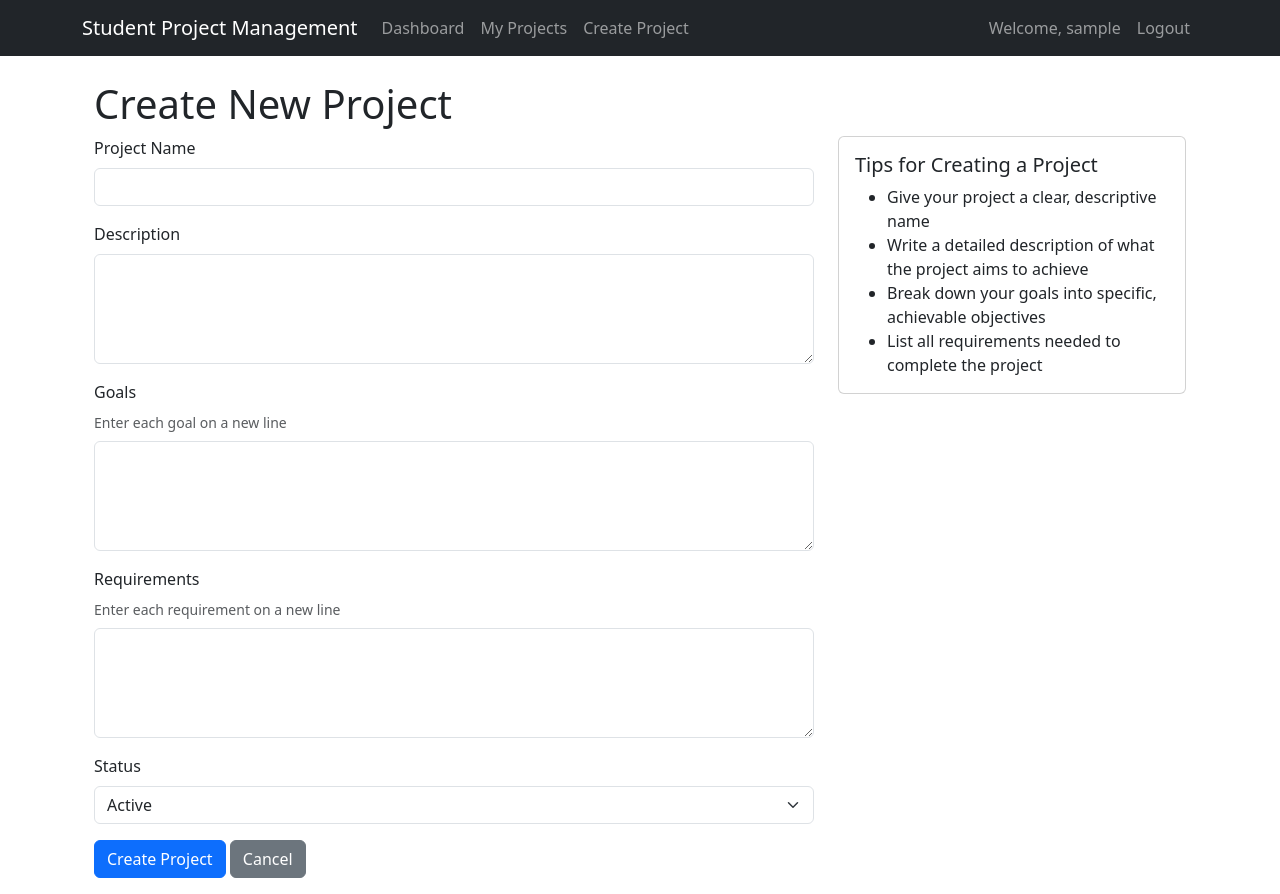
After one commit to ritz541/stuproman, a Flask app: page /projects/create in a window 1280 px wide. The commit adds this page. Run offline with Flask 3, Linux system fonts and the light colour scheme; the visitor is signed in with stand-in values (Sample User, id 1).

Commit message:
Project Creation is working.

```diff
--- a/app/__init__.py
+++ b/app/__init__.py
@@ -20,4 +20,7 @@ def create_app(config_class=Config):
     from app.main import bp as main_bp
     app.register_blueprint(main_bp)
 
+    from app.projects import bp as projects_bp
+    app.register_blueprint(projects_bp)
+
     return app
--- a/app/models.py
+++ b/app/models.py
@@ -1,6 +1,7 @@
 from flask_login import UserMixin
 from app import login_manager, mongo
 from bson import ObjectId
+from datetime import datetime
 
 class User(UserMixin):
     def __init__(self, user_data):
@@ -22,3 +23,60 @@ def load_user(id):
         return User(u)
     except:
         return None
+
+class Project:
+    def __init__(self, project_data):
+        self.id = str(project_data.get('_id'))
+        self.name = project_data.get('name')
+        self.description = project_data.get('description')
+        self.goals = project_data.get('goals', [])
+        self.requirements = project_data.get('requirements', [])
+        self.created_by = project_data.get('created_by')
+        self.created_at = project_data.get('created_at')
+        self.updated_at = project_data.get('updated_at')
+        self.status = project_data.get('status', 'active')
+        self.collaborators = project_data.get('collaborators', [])
+
+    @staticmethod
+    def create_project(name, description, goals, requirements, user_id):
+        project = {
+            'name': name,
+            'description': description,
+            'goals': goals,
+            'requirements': requirements,
+            'created_by': user_id,
+            'created_at': datetime.utcnow(),
+            'updated_at': datetime.utcnow(),
+            'status': 'active',
+            'collaborators': [user_id]
+        }
+        result = mongo.db.projects.insert_one(project)
+        return str(result.inserted_id)
+
+    @staticmethod
+    def get_project(project_id):
+        try:
+            project = mongo.db.projects.find_one({'_id': ObjectId(project_id)})
+            return Project(project) if project else None
+        except:
+            return None
+
+    @staticmethod
+    def get_user_projects(user_id):
+        projects = mongo.db.projects.find({
+            '$or': [
+                {'created_by': user_id},
+                {'collaborators': user_id}
+            ]
+        }).sort('updated_at', -1)
+        return [Project(project) for project in projects]
+
+    def update(self, data):
+        data['updated_at'] = datetime.utcnow()
+        mongo.db.projects.update_one(
+            {'_id': ObjectId(self.id)},
+            {'$set': data}
+        )
+
+    def delete(self):
+        mongo.db.projects.delete_one({'_id': ObjectId(self.id)})
--- /dev/null
+++ b/app/projects/__init__.py
@@ -0,0 +1,5 @@
+from flask import Blueprint
+
+bp = Blueprint('projects', __name__)
+
+from app.projects import routes
--- /dev/null
+++ b/app/projects/forms.py
@@ -0,0 +1,16 @@
+from flask_wtf import FlaskForm
+from wtforms import StringField, TextAreaField, FieldList, SelectField, SubmitField
+from wtforms.validators import DataRequired, Length
+
+class ProjectForm(FlaskForm):
+    name = StringField('Project Name', validators=[DataRequired(), Length(min=2, max=100)])
+    description = TextAreaField('Description', validators=[DataRequired(), Length(min=10, max=500)])
+    goals = TextAreaField('Goals', validators=[DataRequired(), Length(min=10, max=1000)])
+    requirements = TextAreaField('Requirements', validators=[DataRequired(), Length(min=10, max=1000)])
+    status = SelectField('Status', choices=[
+        ('active', 'Active'),
+        ('completed', 'Completed'),
+        ('on_hold', 'On Hold'),
+        ('cancelled', 'Cancelled')
+    ])
+    submit = SubmitField('Create Project')
--- /dev/null
+++ b/app/projects/routes.py
@@ -0,0 +1,93 @@
+from flask import render_template, redirect, url_for, flash, request
+from flask_login import login_required, current_user
+from app.projects import bp
+from app.projects.forms import ProjectForm
+from app.models import Project
+from bson import ObjectId
+
+@bp.route('/projects')
+@login_required
+def list_projects():
+    projects = Project.get_user_projects(current_user.id)
+    return render_template('projects/list.html', title='My Projects', projects=projects)
+
+@bp.route('/projects/create', methods=['GET', 'POST'])
+@login_required
+def create_project():
+    form = ProjectForm()
+    if form.validate_on_submit():
+        goals = [goal.strip() for goal in form.goals.data.split('\n') if goal.strip()]
+        requirements = [req.strip() for req in form.requirements.data.split('\n') if req.strip()]
+
+        project_id = Project.create_project(
+            name=form.name.data,
+            description=form.description.data,
+            goals=goals,
+            requirements=requirements,
+            user_id=current_user.id
+        )
+        flash('Project created successfully!', 'success')
+        return redirect(url_for('projects.view_project', project_id=project_id))
+    return render_template('projects/create.html', title='Create Project', form=form)
+
+@bp.route('/projects/<project_id>')
+@login_required
+def view_project(project_id):
+    project = Project.get_project(project_id)
+    if not project:
+        flash('Project not found.', 'error')
+        return redirect(url_for('projects.list_projects'))
+    if current_user.id not in project.collaborators:
+        flash('You do not have access to this project.', 'error')
+        return redirect(url_for('projects.list_projects'))
+    return render_template('projects/view.html', title=project.name, project=project)
+
+@bp.route('/projects/<project_id>/edit', methods=['GET', 'POST'])
+@login_required
+def edit_project(project_id):
+    project = Project.get_project(project_id)
+    if not project:
+        flash('Project not found.', 'error')
+        return redirect(url_for('projects.list_projects'))
+    if project.created_by != current_user.id:
+        flash('You do not have permission to edit this project.', 'error')
+        return redirect(url_for('projects.list_projects'))
+
+    form = ProjectForm()
+    if form.validate_on_submit():
+        goals = [goal.strip() for goal in form.goals.data.split('\n') if goal.strip()]
+        requirements = [req.strip() for req in form.requirements.data.split('\n') if req.strip()]
+
+        project.update({
+            'name': form.name.data,
+            'description': form.description.data,
+            'goals': goals,
+            'requirements': requirements,
+            'status': form.status.data
+        })
+        flash('Project updated successfully!', 'success')
+        return redirect(url_for('projects.view_project', project_id=project_id))
+
+    elif request.method == 'GET':
+        form.name.data = project.name
+        form.description.data = project.description
+        form.goals.data = '\n'.join(project.goals)
+        form.requirements.data = '\n'.join(project.requirements)
+        form.status.data = project.status
+
+    return render_template('projects/edit.html', title='Edit Project', form=form, project=project)
+
+@bp.route('/projects/<project_id>/delete', methods=['POST'])
+@login_required
+def delete_project(project_id):
+    project = Project.get_project(project_id)
+    if not project:
+        flash('Project not found.', 'error')
+        return redirect(url_for('projects.list_projects'))
+    if project.created_by != current_user.id:
+        flash('You do not have permission to delete this project.', 'error')
+        return redirect(url_for('projects.list_projects'))
+
+    project.delete()
+    flash('Project deleted successfully!', 'success')
+    return redirect(url_for('projects.list_projects'))
--- a/app/templates/base.html
+++ b/app/templates/base.html
@@ -14,10 +14,23 @@
                 <span class="navbar-toggler-icon"></span>
             </button>
             <div class="collapse navbar-collapse" id="navbarNav">
+                <ul class="navbar-nav">
+                    {% if current_user.is_authenticated %}
+                        <li class="nav-item">
+                            <a class="nav-link" href="{{ url_for('main.index') }}">Dashboard</a>
+                        </li>
+                        <li class="nav-item">
+                            <a class="nav-link" href="{{ url_for('projects.list_projects') }}">My Projects</a>
+                        </li>
+                        <li class="nav-item">
+                            <a class="nav-link" href="{{ url_for('projects.create_project') }}">Create Project</a>
+                        </li>
+                    {% endif %}
+                </ul>
                 <ul class="navbar-nav ms-auto">
                     {% if current_user.is_authenticated %}
                         <li class="nav-item">
-                            <a class="nav-link" href="{{ url_for('main.index') }}">Home</a>
+                            <span class="nav-link">Welcome, {{ current_user.username }}</span>
                         </li>
                         <li class="nav-item">
                             <a class="nav-link" href="{{ url_for('auth.logout') }}">Logout</a>
@@ -36,10 +49,12 @@
     </nav>
 
     <div class="container mt-4">
-        {% with messages = get_flashed_messages() %}
+        {% with messages = get_flashed_messages(with_categories=true) %}
             {% if messages %}
-                {% for message in messages %}
-                    <div class="alert alert-info">{{ message }}</div>
+                {% for category, message in messages %}
+                    <div class="alert alert-{{ category if category != 'message' else 'info' }}">
+                        {{ message }}
+                    </div>
                 {% endfor %}
             {% endif %}
         {% endwith %}
--- /dev/null
+++ b/app/templates/projects/create.html
@@ -0,0 +1,68 @@
+{% extends "base.html" %}
+
+{% block content %}
+<div class="container">
+    <h1>Create New Project</h1>
+    <div class="row">
+        <div class="col-md-8">
+            <form method="POST" action="{{ url_for('projects.create_project') }}">
+                {{ form.hidden_tag() }}
+                <div class="mb-3">
+                    {{ form.name.label(class="form-label") }}
+                    {{ form.name(class="form-control") }}
+                    {% for error in form.name.errors %}
+                        <span class="text-danger">{{ error }}</span>
+                    {% endfor %}
+                </div>
+                <div class="mb-3">
+                    {{ form.description.label(class="form-label") }}
+                    {{ form.description(class="form-control", rows="4") }}
+                    {% for error in form.description.errors %}
+                        <span class="text-danger">{{ error }}</span>
+                    {% endfor %}
+                </div>
+                <div class="mb-3">
+                    {{ form.goals.label(class="form-label") }}
+                    <small class="text-muted d-block mb-2">Enter each goal on a new line</small>
+                    {{ form.goals(class="form-control", rows="4") }}
+                    {% for error in form.goals.errors %}
+                        <span class="text-danger">{{ error }}</span>
+                    {% endfor %}
+                </div>
+                <div class="mb-3">
+                    {{ form.requirements.label(class="form-label") }}
+                    <small class="text-muted d-block mb-2">Enter each requirement on a new line</small>
+                    {{ form.requirements(class="form-control", rows="4") }}
+                    {% for error in form.requirements.errors %}
+                        <span class="text-danger">{{ error }}</span>
+                    {% endfor %}
+                </div>
+                <div class="mb-3">
+                    {{ form.status.label(class="form-label") }}
+                    {{ form.status(class="form-select") }}
+                    {% for error in form.status.errors %}
+                        <span class="text-danger">{{ error }}</span>
+                    {% endfor %}
+                </div>
+                <div class="mb-3">
+                    {{ form.submit(class="btn btn-primary") }}
+                    <a href="{{ url_for('projects.list_projects') }}" class="btn btn-secondary">Cancel</a>
+                </div>
+            </form>
+        </div>
+        <div class="col-md-4">
+            <div class="card">
+                <div class="card-body">
+                    <h5 class="card-title">Tips for Creating a Project</h5>
+                    <ul class="card-text">
+                        <li>Give your project a clear, descriptive name</li>
+                        <li>Write a detailed description of what the project aims to achieve</li>
+                        <li>Break down your goals into specific, achievable objectives</li>
+                        <li>List all requirements needed to complete the project</li>
+                    </ul>
+                </div>
+            </div>
+        </div>
+    </div>
+</div>
+{% endblock %}
```
Also changed, not shown: app/main/routes.py (+6 -2 lines), app/templates/index.html (+60 -5 lines), app/templates/projects/edit.html (added, +55 -0 lines), app/templates/projects/list.html (added, +43 -0 lines), app/templates/projects/view.html (added, +88 -0 lines).
